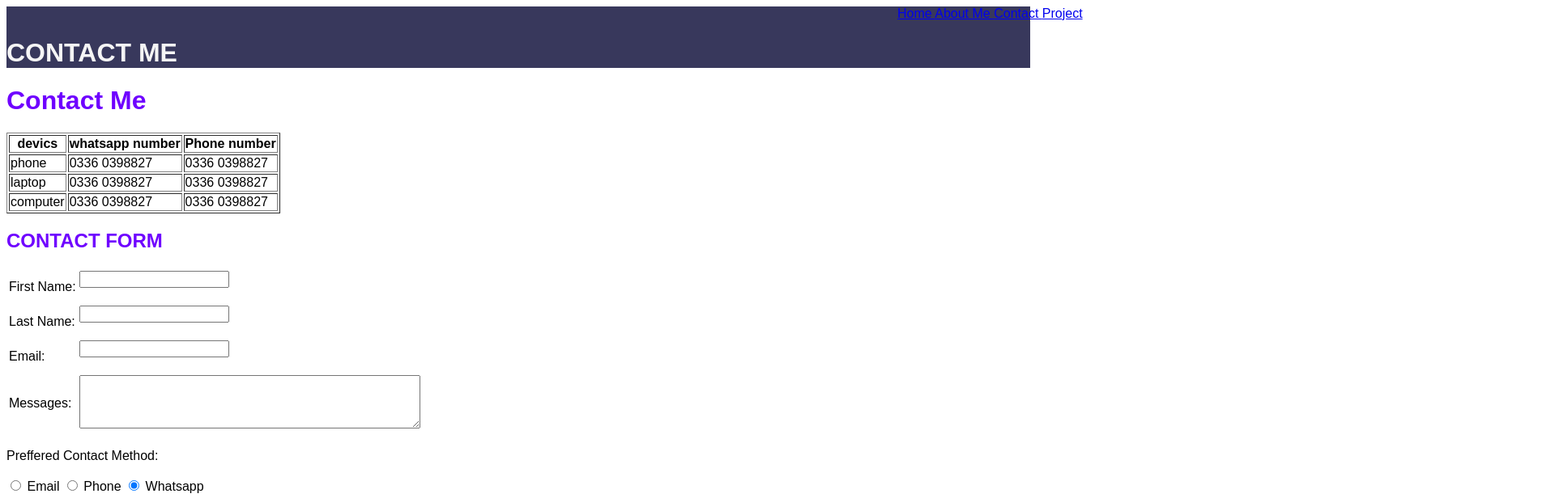
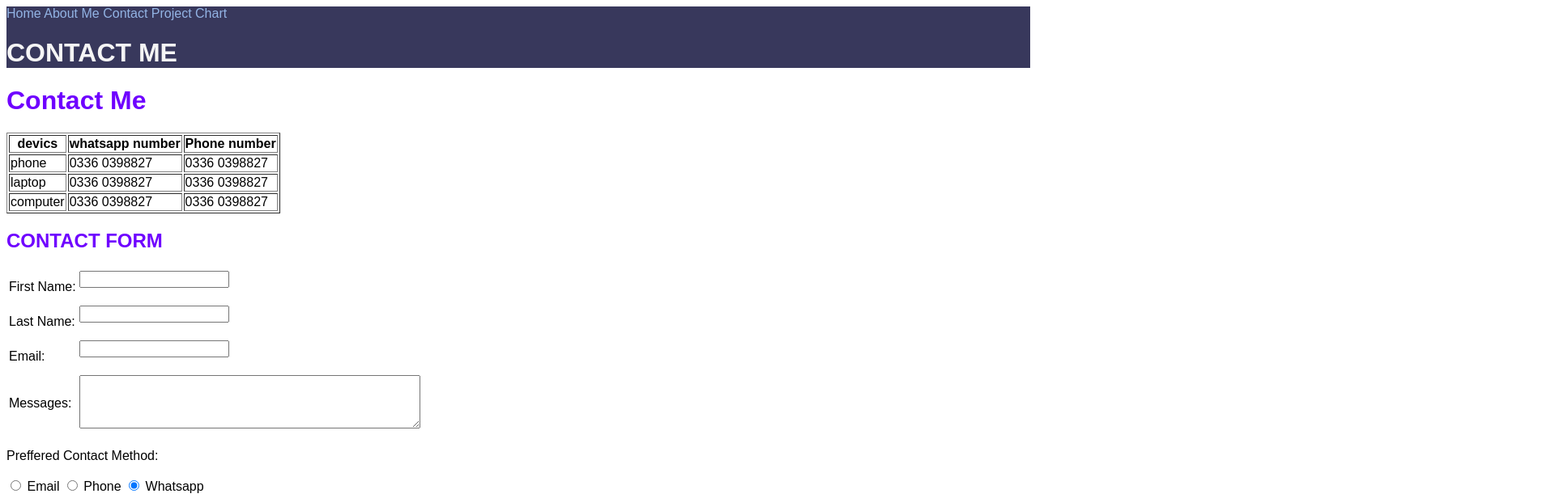
Before and after one commit to Suhair2015/TOOLS-PALACE, a plain HTML site: page contact me.html in a window 1280 px wide. Shown: the top 616 px of the page at 81% size, 1920 px wide, since content can reach past the window. Drawn offline with Linux system fonts and the light colour scheme.

Commit message:
contact me.html

```diff
--- a/contact me.html
+++ b/contact me.html
@@ -4,17 +4,11 @@
 
  <head>
   <title >CONTACT ME</title>
-  <style>
-    div.relative {
-      position: relative;
-      left: 1100px;
 
-    }
-    </style>
  </head>
  <body>
 <header>
-<div class="relative">
+
     <nav>
    <a href="index.html">Home
     <!-- <img src="https://www.clipartmax.com/png/middle/4-41237_free-icons-png-new-home-icon.png" alt="home icon" width=50px height=40px> -->
@@ -28,12 +22,13 @@
    <a href="project.html">Project
     </a>
     <!-- <img src="https://www.clipartmax.com/png/small/15-155639_search-clip-art-windows-7-microsoft-project-microsoft-project-2016-icon.png" alt="project" width=50px height=40px> -->
+      <a href="chart.html">Chart</a>
    </nav>
    </div>
   <h1 class="color">CONTACT ME</h1>
 </header>
   <link rel="stylesheet" href="styles.css">
-  <!-- <link rel="stylesheet" href="stylenav.css"> -->
+   <link rel="stylesheet" href="stylenav.css">
 
   <dt><h1 >Contact Me</h1></dt>
   <table border=1>
@@ -89,22 +84,6 @@
   <label for="whatsapp_contact">Whatsapp </label>
   <br/></br/>
 
-
-
-
-
-
-
-
-
-
-
-
-
-
-
-
-
   <label for="service">Service intrested in:</label>
  <br/><br/>
   <input type="checkbox" id="buy by coming method" name="service method" value="buy by coming" >
```
